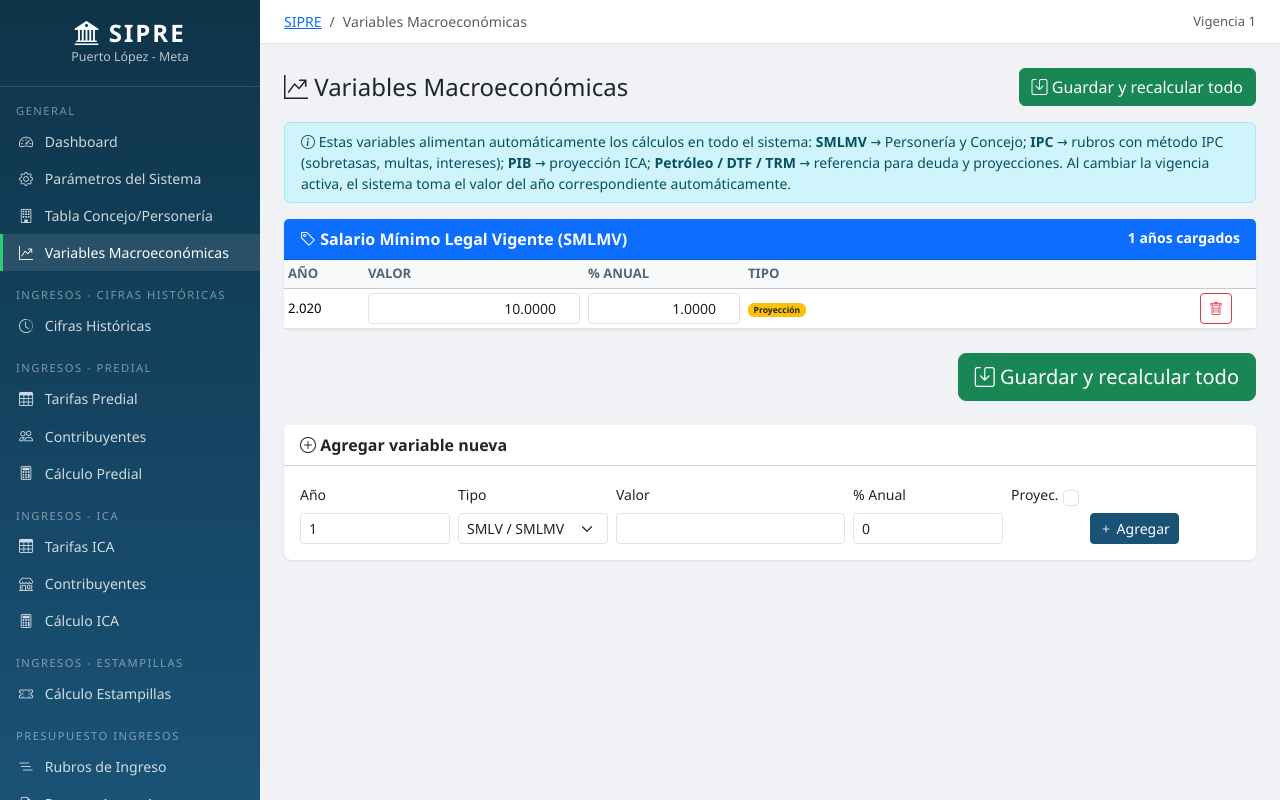
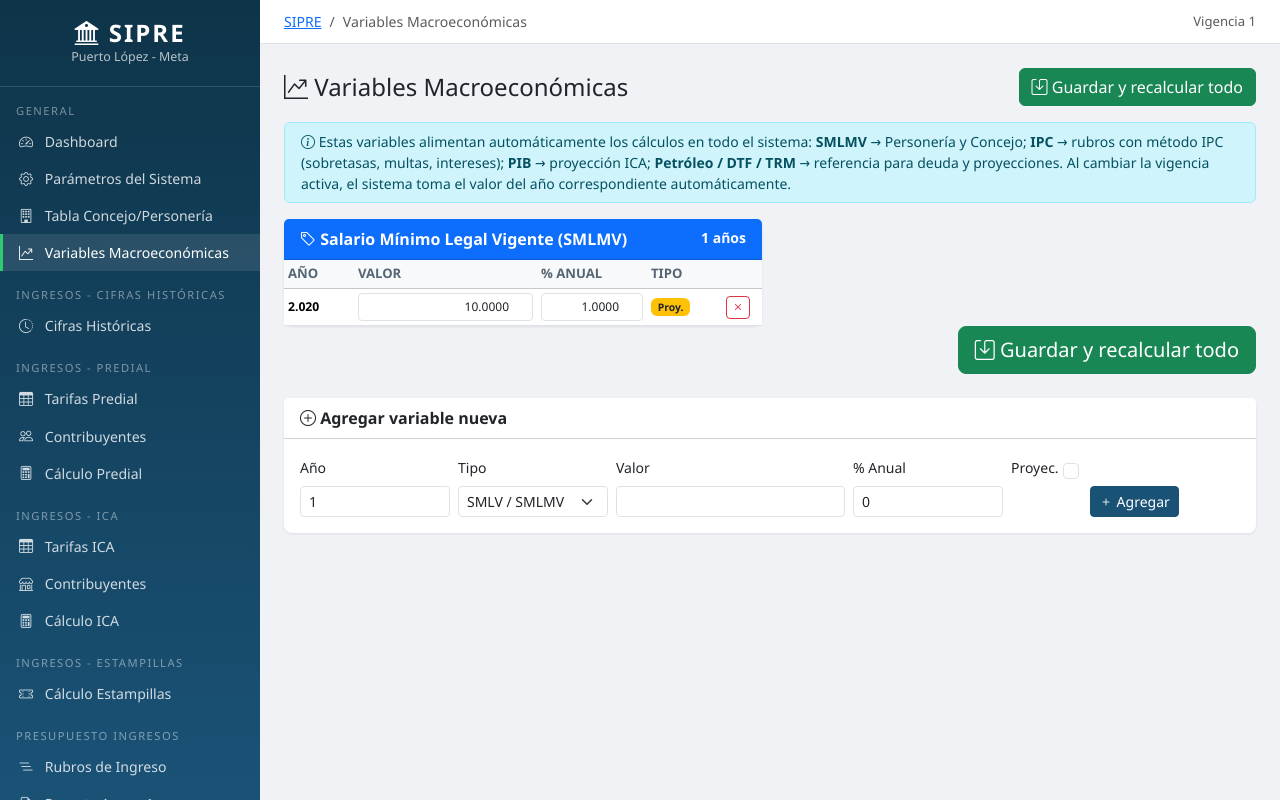
Before and after one commit to Jorgecuenca1/Presupuesto, a Django app: page /variables-macro/ in a window 1280 px wide. Run offline with Django 5.2, Linux system fonts and the light colour scheme; a user stored in the database is signed in; tables that the repository leaves empty hold one stand-in row (values such as "Sample post").

Commit message:
UI: variables-macro layout 2-col (col-md-6) con scroll interno por tabla

```diff
--- a/templates/core/variables_macro.html
+++ b/templates/core/variables_macro.html
@@ -27,44 +27,46 @@
 <form method="post" id="form-macro">
 {% csrf_token %}
 
+<div class="row g-3">
 {% for grupo in grupos %}
-<div class="card mb-4">
-    <div class="card-header bg-primary text-white">
-        <i class="bi bi-tag"></i> {{ grupo.label }}
-        <small class="float-end">{{ grupo.variables|length }} años cargados</small>
+<div class="col-md-6">
+    <div class="card h-100">
+        <div class="card-header bg-primary text-white py-2">
+            <i class="bi bi-tag"></i> <strong>{{ grupo.label }}</strong>
+            <small class="float-end">{{ grupo.variables|length }} años</small>
         </div>
-    <div class="card-body p-0 table-responsive">
-        <table class="table table-sm align-middle mb-0" style="font-size:.82rem;">
-            <thead class="table-light">
+        <div class="card-body p-0 table-responsive" style="max-height:520px;overflow-y:auto;">
+            <table class="table table-sm align-middle mb-0" style="font-size:.76rem;">
+                <thead class="table-light sticky-top">
                     <tr>
-                    <th style="width:80px">Año</th>
-                    <th style="width:220px">Valor</th>
-                    <th style="width:160px">% Anual</th>
-                    <th>Tipo</th>
-                    <th style="width:60px"></th>
+                        <th style="width:70px">Año</th>
+                        <th>Valor</th>
+                        <th style="width:110px">% Anual</th>
+                        <th style="width:75px">Tipo</th>
+                        <th style="width:40px"></th>
                     </tr>
                 </thead>
                 <tbody>
                     {% for v in grupo.variables %}
                     <tr {% if params and v.anio == params.vigencia %}class="table-warning"{% endif %}>
-                    <td>{{ v.anio }}{% if params and v.anio == params.vigencia %} <small class="text-muted">(vigente)</small>{% endif %}</td>
+                        <td><strong>{{ v.anio }}</strong></td>
                         <td>
                             <input type="number" step="0.0001" name="var_{{ v.pk }}_valor"
                                    value="{{ v.valor|unlocalize }}"
-                               class="form-control form-control-sm text-end">
+                                   class="form-control form-control-sm text-end" style="font-size:.75rem;">
                         </td>
                         <td>
                             <input type="number" step="0.0001" name="var_{{ v.pk }}_pct"
                                    value="{{ v.pct_anual|unlocalize }}"
-                               class="form-control form-control-sm text-end">
+                                   class="form-control form-control-sm text-end" style="font-size:.75rem;">
                         </td>
-                    <td><small class="text-muted">
-                        {% if v.es_proyectado %}<span class="badge bg-warning text-dark">Proyección</span>{% else %}<span class="badge bg-success">Histórico</span>{% endif %}
-                    </small></td>
                         <td>
-                        <a href="{% url 'variable_macro_eliminar' v.pk %}" class="btn btn-sm btn-outline-danger"
+                            {% if v.es_proyectado %}<span class="badge bg-warning text-dark" style="font-size:.65rem;">Proy.</span>{% else %}<span class="badge bg-success" style="font-size:.65rem;">Hist.</span>{% endif %}
+                        </td>
+                        <td>
+                            <a href="{% url 'variable_macro_eliminar' v.pk %}" class="btn btn-sm btn-outline-danger py-0 px-1"
                                onclick="return confirm('Eliminar {{ grupo.tipo }} {{ v.anio }}?')">
-                            <i class="bi bi-trash"></i>
+                                <i class="bi bi-x"></i>
                             </a>
                         </td>
                     </tr>
@@ -73,7 +75,9 @@
             </table>
         </div>
     </div>
+</div>
 {% endfor %}
+</div>
 
 {% if not grupos %}
 <div class="card mb-4">
```
Lines whose indentation alone changed are shown as unchanged.
